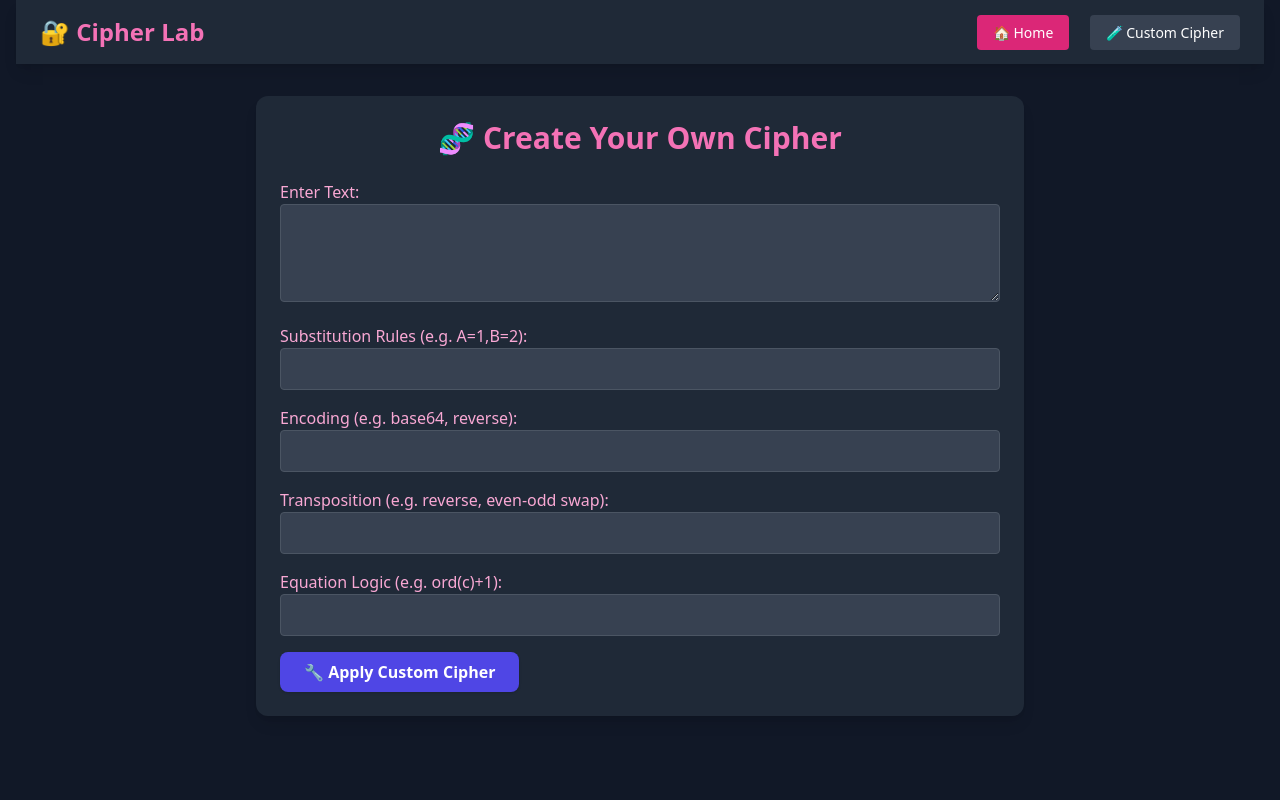
After one commit to KennethNesh/Cipher_Encryption_Tool, a Flask app: page /custom in a window 1280 px wide. The commit adds this page. Run offline with Flask 3, Linux system fonts and the light colour scheme; some libraries are stand-ins or nearby versions.

Commit message:
custom cipher

```diff
--- a/app.py
+++ b/app.py
@@ -1,8 +1,95 @@
 from flask import Flask, render_template, request, send_file
 import io
+import base64
 from your_cipher_module import cipher_functions, cipher_descriptions, format_output
 
 app = Flask(__name__)
+
+@app.route("/custom", methods=["GET", "POST"])
+def custom_cipher():
+    result = ""
+    steps = []
+    if request.method == "POST":
+        text = request.form.get("text", "")
+        rules = request.form.get("rules", "")
+        encoding = request.form.get("encoding", "").lower()
+        transposition = request.form.get("transposition", "").lower()
+        equation = request.form.get("equation", "")
+        mode = request.form.get("mode", "encrypt")
+
+        original_text = text
+        steps.append(f"Original text: {text}")
+
+        # Substitution logic
+        if rules:
+            rule_map = {}
+            try:
+                for rule in rules.split(","):
+                    k, v = rule.split("=")
+                    rule_map[k.strip()] = v.strip()
+                if mode == "encrypt":
+                    text = "".join([rule_map.get(c, c) for c in text])
+                else:
+                    reverse_map = {v: k for k, v in rule_map.items()}
+                    temp = ""
+                    i = 0
+                    while i < len(text):
+                        matched = False
+                        for value in sorted(reverse_map, key=len, reverse=True):
+                            if text.startswith(value, i):
+                                temp += reverse_map[value]
+                                i += len(value)
+                                matched = True
+                                break
+                        if not matched:
+                            temp += text[i]
+                            i += 1
+                    text = temp
+                steps.append(f"Applied substitution rules: {rules}")
+            except:
+                steps.append("⚠️ Error parsing substitution rules.")
+
+        # Encoding/Decoding
+        if encoding == "base64":
+            try:
+                if mode == "encrypt":
+                    text = base64.b64encode(text.encode()).decode()
+                    steps.append("Encoded using base64")
+                else:
+                    text = base64.b64decode(text.encode()).decode()
+                    steps.append("Decoded from base64")
+            except:
+                steps.append("⚠️ Error handling base64 encoding.")
+        elif encoding == "reverse":
+            text = text[::-1]
+            steps.append("Reversed the string")
+
+        # Transposition
+        if transposition == "even-odd swap":
+            transposed = list(text)
+            for i in range(0, len(transposed) - 1, 2):
+                transposed[i], transposed[i+1] = transposed[i+1], transposed[i]
+            text = "".join(transposed)
+            steps.append("Swapped even and odd indices")
+        elif transposition == "reverse":
+            text = text[::-1]
+            steps.append("Reversed (transposition)")
+
+        # Equation logic
+        if equation:
+            try:
+                evaluated = ""
+                for c in text:
+                    value = eval(equation, {"ord": ord, "chr": chr}, {"c": c})
+                    evaluated += chr(value % 256) if isinstance(value, int) else str(value)
+                text = evaluated
+                steps.append(f"Applied equation logic: {equation}")
+            except Exception as e:
+                steps.append(f"⚠️ Error in equation logic: {e}")
+
+        result = text
+
+    return render_template("custom.html", result=result, steps=steps)
 
 @app.route('/', methods=['GET', 'POST'])
 def index():
--- /dev/null
+++ b/templates/custom.html
@@ -0,0 +1,71 @@
+<!DOCTYPE html>
+<html lang="en">
+<head>
+  <meta charset="UTF-8">
+  <title>Custom Cipher Builder</title>
+  <script src="https://cdn.tailwindcss.com"></script>
+</head>
+<body class="bg-gray-900 text-gray-100 min-h-screen pb-10 px-4">
+  <!-- 🌟 Top Navbar -->
+  <nav class="bg-gray-800 shadow-lg py-4 px-6 flex justify-between items-center mb-8">
+    <h1 class="text-2xl font-bold text-pink-400">🔐 Cipher Lab</h1>
+    <div class="space-x-4">
+      <a href="/" class="text-sm font-medium bg-pink-600 hover:bg-pink-500 text-white py-2 px-4 rounded transition">🏠 Home</a>
+      <a href="/custom" class="text-sm font-medium bg-gray-700 hover:bg-gray-600 text-white py-2 px-4 rounded transition">🧪 Custom Cipher</a>
+    </div>
+  </nav>
+
+  <div class="max-w-3xl mx-auto bg-gray-800 p-6 rounded-xl shadow-lg">
+    <h1 class="text-3xl font-bold text-center text-pink-400 mb-6">🧬 Create Your Own Cipher</h1>
+
+    <form method="POST" class="space-y-4">
+      <div>
+        <label for="text" class="block font-medium text-pink-300">Enter Text:</label>
+        <textarea id="text" name="text" required rows="3" class="w-full p-3 rounded bg-gray-700 border border-gray-600 text-white">{{ request.form.get('text', '') }}</textarea>
+      </div>
+
+      <div>
+        <label for="rules" class="block font-medium text-pink-300">Substitution Rules (e.g. A=1,B=2):</label>
+        <input type="text" name="rules" id="rules" class="w-full p-2 rounded bg-gray-700 border border-gray-600 text-white" value="{{ request.form.get('rules', '') }}">
+      </div>
+
+      <div>
+        <label for="encoding" class="block font-medium text-pink-300">Encoding (e.g. base64, reverse):</label>
+        <input type="text" name="encoding" id="encoding" class="w-full p-2 rounded bg-gray-700 border border-gray-600 text-white" value="{{ request.form.get('encoding', '') }}">
+      </div>
+
+      <div>
+        <label for="transposition" class="block font-medium text-pink-300">Transposition (e.g. reverse, even-odd swap):</label>
+        <input type="text" name="transposition" id="transposition" class="w-full p-2 rounded bg-gray-700 border border-gray-600 text-white" value="{{ request.form.get('transposition', '') }}">
+      </div>
+
+      <div>
+        <label for="equation" class="block font-medium text-pink-300">Equation Logic (e.g. ord(c)+1):</label>
+        <input type="text" name="equation" id="equation" class="w-full p-2 rounded bg-gray-700 border border-gray-600 text-white" value="{{ request.form.get('equation', '') }}">
+      </div>
+
+      <button type="submit" class="bg-indigo-600 hover:bg-indigo-700 text-white font-bold py-2 px-6 rounded-lg transition-all shadow">
+        🔧 Apply Custom Cipher
+      </button>
+    </form>
+
+    {% if result %}
+    <div class="mt-6">
+      <h2 class="text-xl font-semibold text-emerald-400 mb-2">🔓 Result:</h2>
+      <div class="bg-gray-700 text-white p-4 rounded-lg border border-pink-500 shadow-inner whitespace-pre-wrap">{{ result }}</div>
+    </div>
+
+    {% if steps %}
+    <div class="mt-6">
+      <h3 class="text-lg font-semibold text-cyan-300 mb-2">🧪 Steps:</h3>
+      <ul class="list-disc list-inside space-y-1">
+        {% for step in steps %}
+          <li>{{ step }}</li>
+        {% endfor %}
+      </ul>
+    </div>
+    {% endif %}
+    {% endif %}
+  </div>
+</body>
+</html>
```
Also changed, not shown: templates/index.html (+10 -1 lines).
